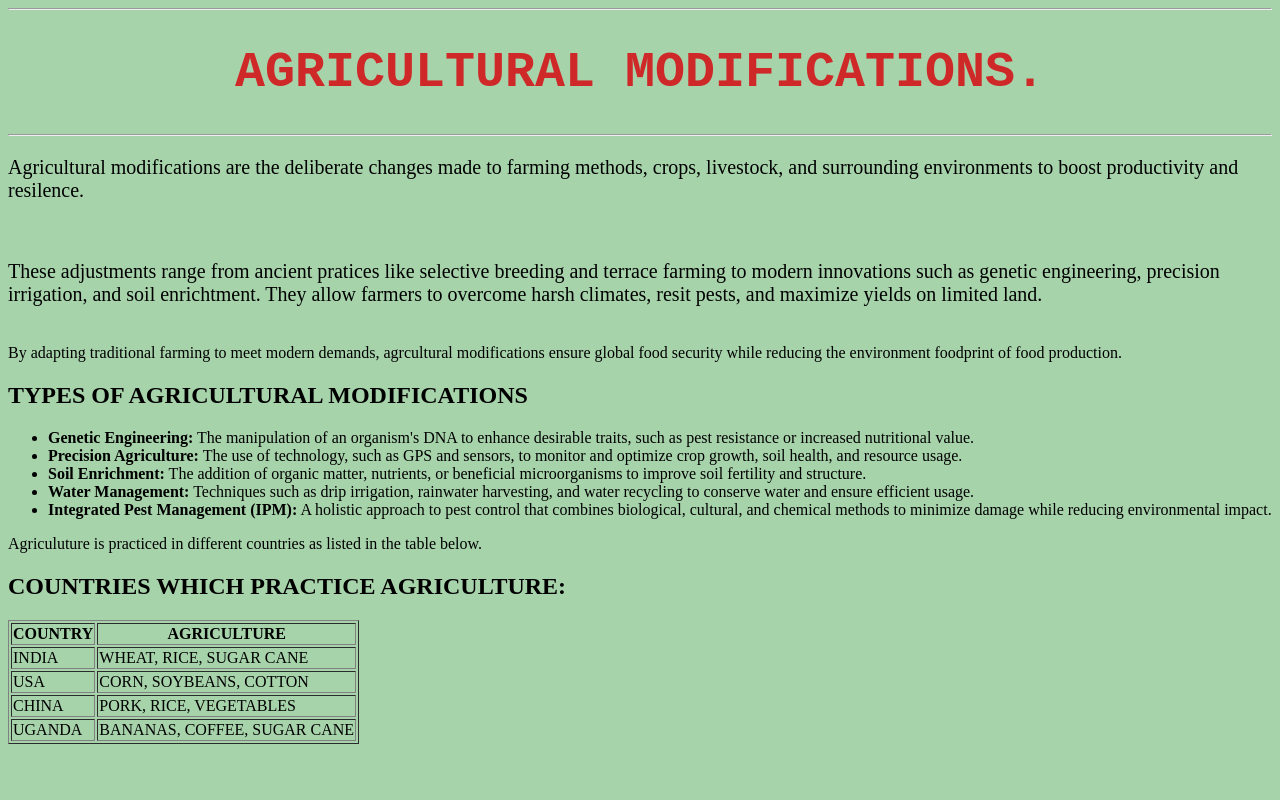
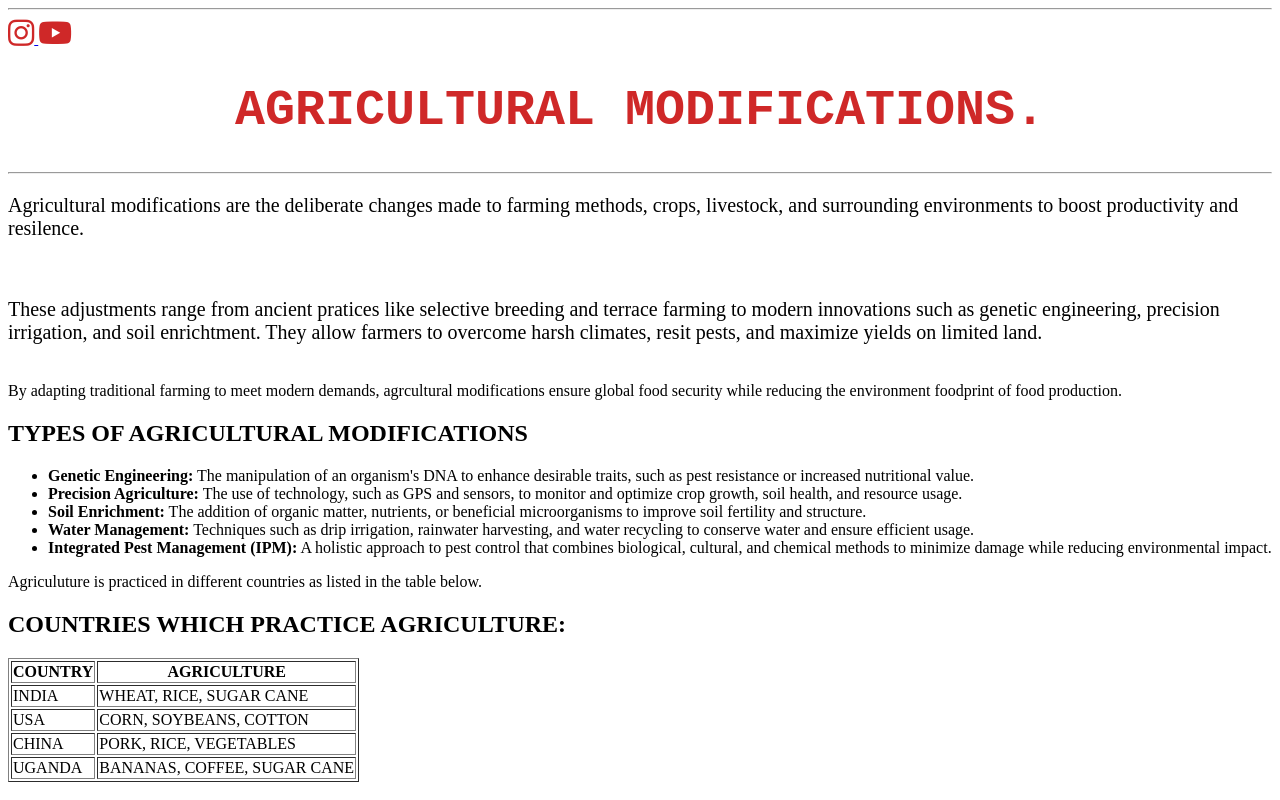
Before and after one commit to Joseph14472/Agriculture, a plain HTML site: page index.html in a window 1280 px wide. Drawn offline with Linux system fonts and the light colour scheme.

Commit message:
made changes

```diff
--- a/index.html
+++ b/index.html
@@ -5,8 +5,16 @@
     <title>AGRICULTURE</title>
     <hr>
     <link rel="stylesheet" href="style.css">
+    <script src="https://kit.fontawesome.com/6e29279b8c.js" crossorigin="anonymous"></script>
 </head>
 <body>
+
+     <a href="https://www.instagram.com" target="_blank">
+         <i class="fa-brands fa-instagram"></i>
+     </a>
+     <a href="https://www.youtube.com" target="_blank">
+         <i class="fa-brands fa-youtube"></i>
+     </a>
     <h1>AGRICULTURAL MODIFICATIONS.</h1>
     <hr>
     <p>Agricultural modifications are the deliberate changes made to farming methods, crops, livestock, and surrounding environments to boost productivity and resilence.</p>
@@ -60,5 +68,7 @@
 
 
 
+
+
 </body>
 </html>
--- a/style.css
+++ b/style.css
@@ -1,6 +1,11 @@
-body{
-    background-color: #a7d3ab;
+.troy{
+    background-image: url("../images/troy.jpg");
+    background-size: cover;
+    background-position: center;
+    background-repeat: no-repeat;
+    min-height: 400px;
 }
+
 h1{
     text-align: center;
     color: #cf2828;
@@ -14,3 +19,11 @@ p{
     font-family: 'times new roman', Times, serif;
     font-size: 20px;
 }
+.fa-instagram{
+    color: #cf2828;
+    font-size: 30px;
+}
+.fa-youtube{
+    color: #cf2828;
+    font-size: 30px;
+}
```
Also changed, not shown: 8 other files.
